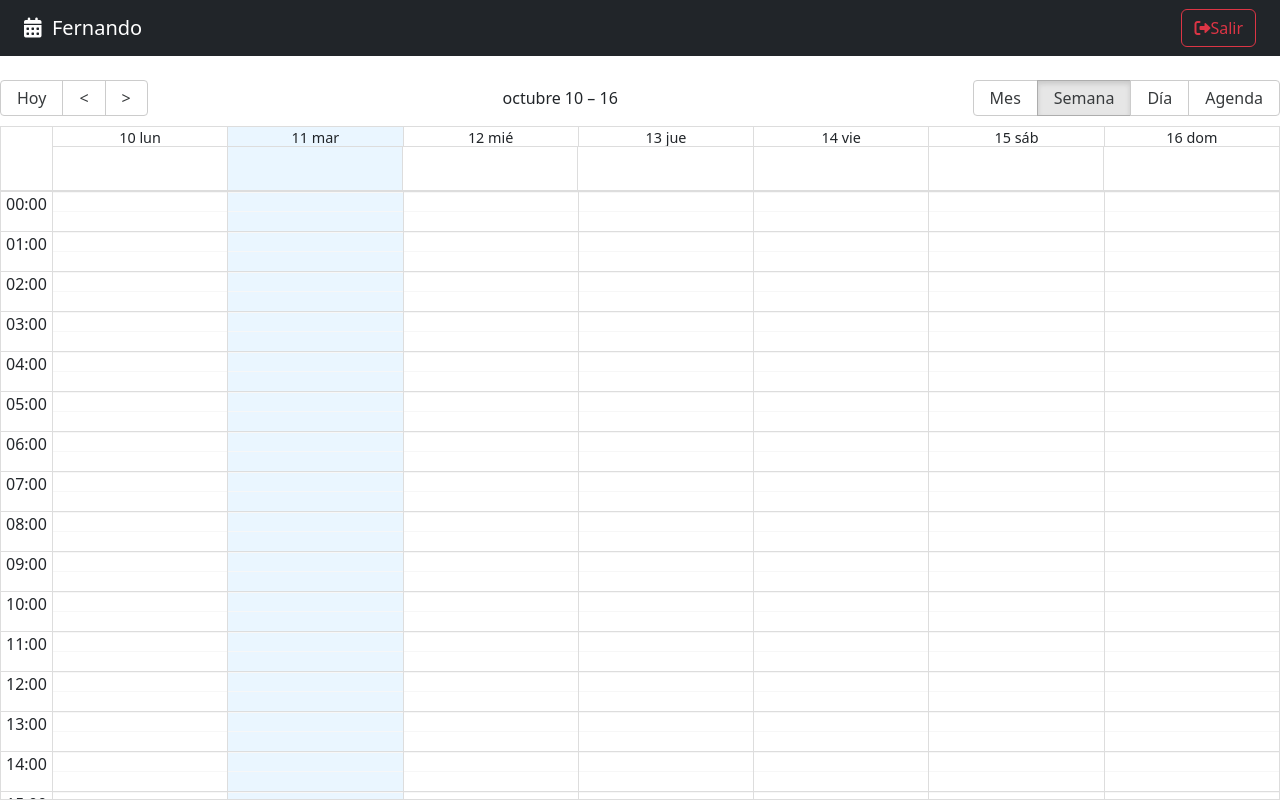
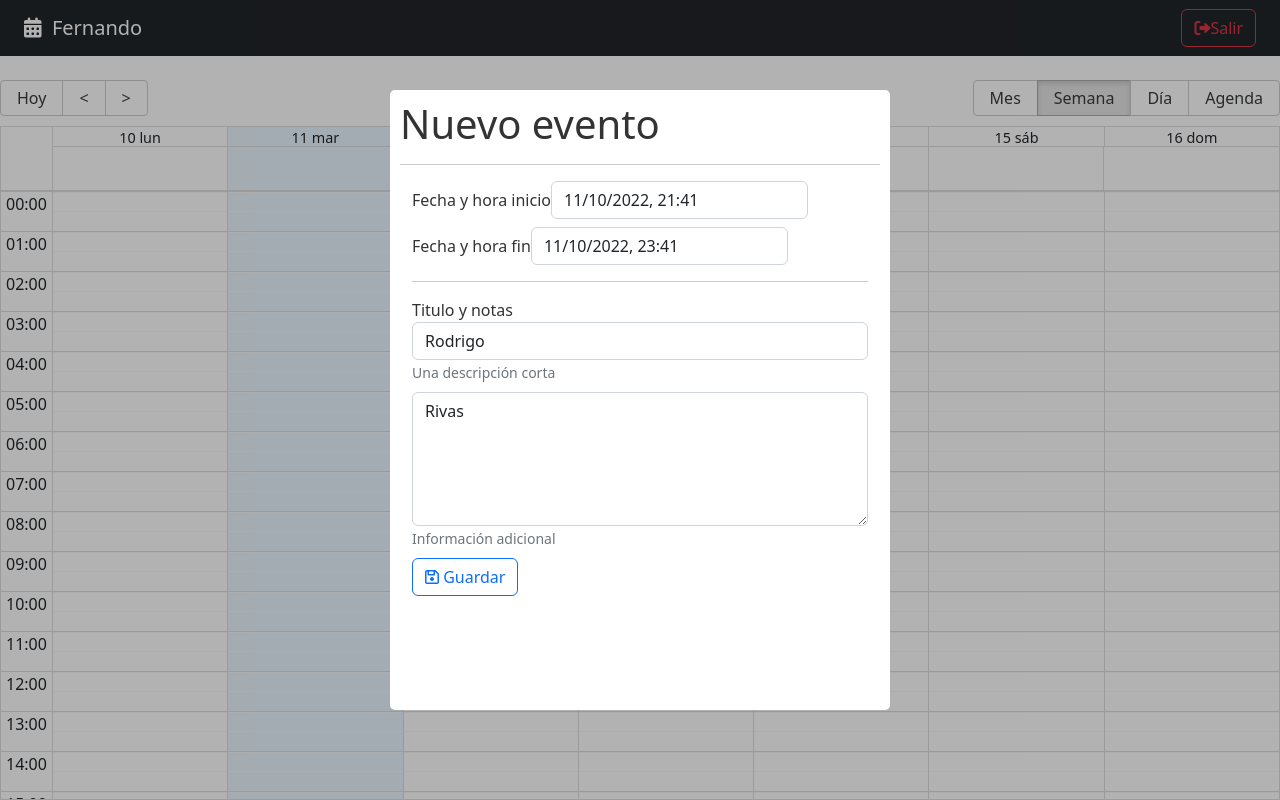
Before and after one commit to Xanul/calendar-app, a React (Vite) app: page / in a window 1280 px wide. Built offline with nearby package versions, Linux system fonts and the light colour scheme.

Commit message:
Added CalendarModal for popup window info

```diff
--- a/package.json
+++ b/package.json
@@ -12,7 +12,9 @@
     "date-fns": "^2.29.3",
     "react": "^18.2.0",
     "react-big-calendar": "^1.5.0",
+    "react-datepicker": "^4.8.0",
     "react-dom": "^18.2.0",
+    "react-modal": "^3.15.1",
     "react-router-dom": "^6.4.2"
   },
   "devDependencies": {
--- /dev/null
+++ b/src/calendar/components/CalendarModal.jsx
@@ -0,0 +1,135 @@
+import { addHours } from 'date-fns';
+import { useState } from 'react';
+import Modal from 'react-modal';
+import DatePicker, { registerLocale } from 'react-datepicker';
+import "react-datepicker/dist/react-datepicker.css";
+import es from 'date-fns/locale/es';
+
+registerLocale('es', es);
+
+const customStyles = {
+  content: {
+    top: '50%',
+    left: '50%',
+    right: 'auto',
+    bottom: 'auto',
+    marginRight: '-50%',
+    transform: 'translate(-50%, -50%)',
+  },
+};
+
+Modal.setAppElement('#root');
+
+export const CalendarModal = () => {
+
+  const [isOpen, setIsOpen] = useState(true);
+
+  const [formValues, setFormValues] = useState({
+    title: 'Rodrigo',
+    notes: 'Rivas',
+    start: new Date(),
+    end: addHours(new Date(), 2)
+  })
+
+  const onCloseModal = () => {
+    console.log('cerrando modal');
+    setIsOpen( false );
+  }
+
+  const onInputChange = ({target}) => {
+    setFormValues({
+      ...formValues,
+      [target.name]: target.value
+    })
+  }
+
+  const onDateChange = (event, changing) => {
+
+    setFormValues({
+      ...formValues,
+      [changing]: event
+    })
+
+
+  }
+
+  console.log(formValues);
+
+  return (
+    <Modal
+      isOpen={ isOpen }
+      onRequestClose={ onCloseModal }
+      style={ customStyles }
+      className="modal"
+      overlayClassName="modal-fondo"
+      closeTimeoutMS={ 200 }
+    >
+      <h1> Nuevo evento </h1>
+      <hr />
+      <form className="container">
+        <div className="form-group mb-2">
+          <label>Fecha y hora inicio</label>
+          <DatePicker
+            selected={ formValues.start }
+            onChange={ (event) => onDateChange(event, 'start') }
+            className="form-control"
+            dateFormat="Pp"
+            showTimeSelect
+            locale="es"
+            timeCaption="Hora"
+          />
+        </div>
+
+        <div className="form-group mb-2">
+          <label>Fecha y hora fin</label>
+          <DatePicker
+            minDate={ formValues.start }
+            selected={ formValues.end }
+            onChange={ (event) => onDateChange(event, 'end') }
+            className="form-control"
+            dateFormat="Pp"
+            showTimeSelect
+            locale="es"
+            timeCaption="Hora"
+          />
+        </div>
+
+        <hr />
+          <div className="form-group mb-2">
+            <label>Titulo y notas</label>
+            <input
+              type="text"
+              className="form-control"
+              placeholder="Título del evento"
+              name="title"
+              autoComplete="off"
+              value={ formValues.title }
+              onChange={ onInputChange }
+            />
+            <small id="emailHelp" className="form-text text-muted">Una descripción corta</small>
+          </div>
+
+          <div className="form-group mb-2">
+            <textarea
+              type="text"
+              className="form-control"
+              placeholder="Notas"
+              rows="5"
+              name="notes"
+              value={ formValues.notes }
+              onChange={ onInputChange }
+            ></textarea>
+            <small id="emailHelp" className="form-text text-muted">Información adicional</small>
+          </div>
+
+          <button
+            type="submit"
+            className="btn btn-outline-primary btn-block"
+          >
+          <i className="far fa-save"></i>
+          <span> Guardar</span>
+          </button>
+      </form>
+    </Modal>
+  )
+}
--- a/src/calendar/index.js
+++ b/src/calendar/index.js
@@ -1,3 +1,4 @@
 export * from './pages/CalendarPage';
 export * from './components/NavBar';
 export * from './components/CalendarEvent';
+export * from './components/CalendarModal';
--- a/src/calendar/pages/CalendarPage.jsx
+++ b/src/calendar/pages/CalendarPage.jsx
@@ -1,11 +1,12 @@
 import { Calendar } from 'react-big-calendar';
 import 'react-big-calendar/lib/css/react-big-calendar.css';
 
-import { NavBar, CalendarEvent } from "../"
+import { NavBar, CalendarEvent, CalendarModal } from "../"
 import { addHours } from 'date-fns';
 
 import { localizer, getMessagesES } from '../../helpers';
 import { useState } from 'react';
+
 
 
 const events = [{
@@ -73,6 +74,9 @@ export const CalendarPage = () => {
         onSelectEvent={ onSelect }
         onView={ onViewChange }
       />
+
+      <CalendarModal />
+
     </>
   )
 }
--- a/src/styles.css
+++ b/src/styles.css
@@ -0,0 +1,40 @@
+/* Modal */
+.ReactModalPortal > div{
+  opacity: 0;
+}
+
+.ReactModalPortal .ReactModal__Overlay {
+  align-items: center;
+  display: flex;
+  justify-content: center;
+  transition: opacity .2s ease-in-out;
+  z-index: 999;
+}
+
+.modal-fondo {
+  background-color: rgba(0, 0, 0, 0.3);
+  bottom: 0;
+  left: 0;
+  right: 0;
+  top: 0;
+  position: fixed;
+}
+
+.ReactModalPortal .ReactModal__Overlay--after-open {
+  opacity: 1;
+}
+
+.ReactModalPortal .ReactModal__Overlay--before-close {
+  opacity: 0;
+}
+
+.modal {
+  background: white;
+  border-radius: 5px;
+  color: rgb(51, 51, 51);
+  display: inline;
+  max-height: 620px;
+  max-width: 500px;
+  outline: none;
+  padding: 10px;
+}
```
Also changed, not shown: 1 other file (tests, documents, lock files or other folders).
